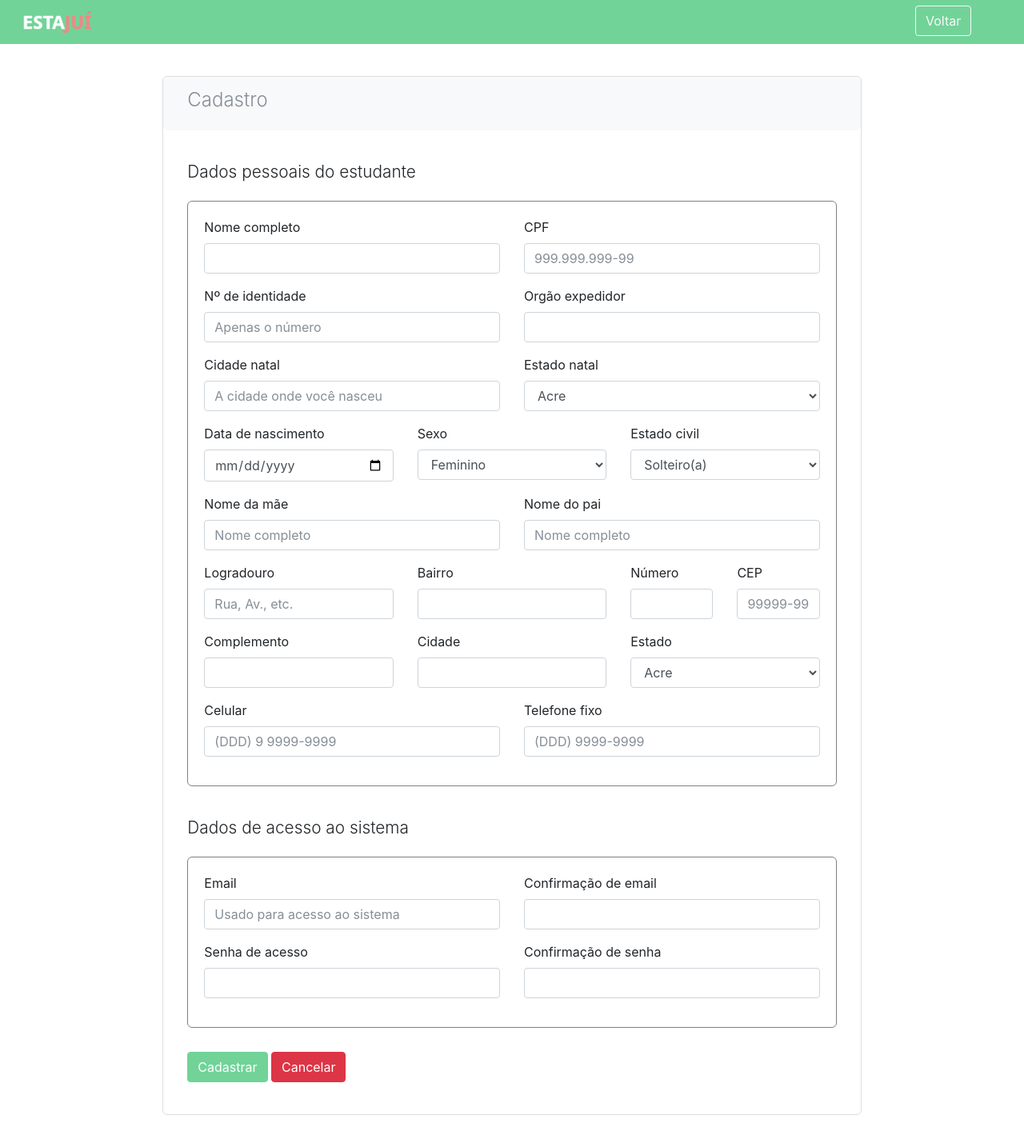
After one commit to Jaudir/estajui, a PHP site: page /estajui/login/cadastro.php in a window 1280 px wide. The commit adds this page. Shown: the whole page at 80% size. Run offline with PHP 8.4, Linux system fonts and the light colour scheme; some libraries are stand-ins or nearby versions.

Commit message:
Inserindo casos de uso de Wadson para teste

```diff
--- /dev/null
+++ b/estajui/login/cadastro.php
@@ -0,0 +1,383 @@
+<!DOCTYPE html>
+
+<?php
+  session_start();
+?>
+<html>
+  <head>
+    <meta charset="utf-8">
+    <title>Cadastro</title>
+    <link rel="stylesheet" href="https://maxcdn.bootstrapcdn.com/bootstrap/4.0.0-beta.2/css/bootstrap.min.css" integrity="sha384-PsH8R72JQ3SOdhVi3uxftmaW6Vc51MKb0q5P2rRUpPvrszuE4W1povHYgTpBfshb" crossorigin="anonymous">
+    <link rel="stylesheet" href="../css/main.css">
+  </head>
+  <body>
+    <div class="container-fluid">
+      <nav class="navbar navbar-expand-lg navbar-light nav-menu">
+        <a class="navbar-brand" href="#">
+          <img src="../img/logo.png" height="42" class="d-inline-block align-top" alt="">
+        </a>
+        <button class="navbar-toggler" type="button" data-toggle="collapse" data-target="#navbarSupportedContent" aria-controls="navbarSupportedContent" aria-expanded="false" aria-label="Toggle navigation">
+          <span class="navbar-toggler-icon"></span>
+        </button>
+        <div class="collapse navbar-collapse" id="navbarSupportedContent">
+          <ul class="nav-content navbar-nav">
+            <li class="nav-item">
+              <a href="login.html"><button type="button" class="btn btn-outline-light bt-sair">Voltar</button></a>
+            </li>
+          </ul>
+        </div>
+      </nav>
+      <div class="row">
+        <div class="offset-lg-2 col-lg-8 content-form-cadastro">
+          <div class="row form-title">
+            <div class="col-md-12">
+              <h3>Cadastro</h3>
+            </div>
+          </div>
+          <form class="container" id="needs-validation" novalidate method="POST" action="persiste_cadastro.php">
+
+            <div class="row">
+              <div class="col-md-12 form-sub-title">
+                <h3>Dados pessoais do estudante</h3>
+              </div>
+            </div>
+            <section>
+              <div class="row">
+                <div class="col-md-6 mb-3">
+                  <label for="validationCustom01">Nome completo</label>
+                  <input value="<?php if(!empty($_SESSION['nome'])) echo  htmlspecialchars($_SESSION['nome']); unset($_SESSION['nome']); ?>" type="text" class="form-control" name="nome" id="validationCustom01" required>
+                  <div class="invalid-feedback">
+                    Por favor, informe seu nome completo.
+                  </div>
+                </div>
+                <div class="col-md-6 mb-3">
+                  <label for="cpf">CPF</label>
+                  <input value="<?php if(!empty($_SESSION['cpf'])) echo  htmlspecialchars($_SESSION['cpf']); unset($_SESSION['cpf']); ?>" type="text" class="form-control" id="cpf" name="cpf"
+                   placeholder="999.999.999-99" required>
+                  <div class="invalid-feedback">
+                    Por favor, informe um CPF válido.
+                  </div>
+                </div>
+              </div>
+              <div class="row">
+                  <div class="col-md-6 mb-3">
+                    <label for="validationCustom03">Nº de identidade</label>
+                    <input value="<?php if(!empty($_SESSION['rg'])) echo  htmlspecialchars($_SESSION['rg']); unset($_SESSION['rg']);?>"  name="rg"type="text" class="form-control" id="validationCustom03" placeholder="Apenas o número" required>
+                    <div class="invalid-feedback">
+                      Por favor, informe um número válido.
+                    </div>
+                  </div>
+                  <div class="col-md-6 mb-2">
+                    <label for="validationCustom04">Orgão expedidor</label>
+                    <input value="<?php if(!empty($_SESSION['orgao_exp'])) echo  htmlspecialchars($_SESSION['orgao_exp']); unset($_SESSION['orgao_exp']); ?>" name="orgao_exp"type="text" class="form-control" id="validationCustom04" required>
+                    <div class="invalid-feedback">
+                      Por favor, informe o orgão expedidor da identidade.
+                    </div>
+                  </div>
+              </div>
+              <div class="row">
+                <div class="col-md-6 mb-3">
+                  <label for="validationCustom05">Cidade natal</label>
+                  <input value="<?php if(!empty($_SESSION['cidade_natal'])) echo  htmlspecialchars($_SESSION['cidade_natal']); unset($_SESSION['cidade_natal']);?>" name="cidade_natal" type="text" class="form-control" id="validationCustom05" placeholder="A cidade onde você nasceu" required>
+                  <div class="invalid-feedback">
+                    Por favor, informe sua cidade natal.
+                  </div>
+                </div>
+                <div class="col-md-6 mb-2">
+                  <label>Estado natal</label>
+                  <select value="<?php if(!empty($_SESSION['estado_natal'])) echo  htmlspecialchars($_SESSION['estado_natal']);unset($_SESSION['estado_natal']); ?>" name="estado_natal" class="form-control" required>
+                    <option value = "AC">Acre</option>
+                    <option value = "AL">Alagoas</option>
+                    <option value = "AP">Amapá</option>
+                    <option value = "AM">Amazonas</option>
+                    <option value = "BA">Bahia</option>
+                    <option value = "CE">Ceará</option>
+                    <option value = "DF">Distrito Federal</option>
+                    <option value = "ES">Espírito Santo</option>
+                    <option value = "GO">Goiás</option>
+                    <option value = "MA">Maranhão</option>
+                    <option value = "MT">Mato Grosso</option>
+                    <option value = "MS">Mato Grosso do Sul</option>
+                    <option value = "MG">Minas Gerais</option>
+                    <option value = "PA">Pará</option>
+                    <option value = "PB">Paraíba</option>
+                    <option value = "PR">Paraná</option>
+                    <option value = "PE">Pernambuco</option>
+                    <option value = "PI">Piauí</option>
+                    <option value = "RJ">Rio de Janeiro</option>
+                    <option value = "RN">Rio Grande do Norte</option>
+                    <option value = "RS">Rio Grande do Sul</option>
+                    <option value = "RO">Rondônia</option>
+                    <option value = "RR">Roraima</option>
+                    <option value = "SC">Santa Catarina</option>
+                    <option value = "SP">São Paulo</option>
+                    <option value = "SE">Sergipe</option>
+                    <option value = "TO">Tocantins</option>
+                  </select>
+                </div>
+              </div>
+              <div class="row">
+                <div class="col-md-4 mb-3">
+                  <label for="validationCustom06">Data de nascimento</label>
+                  <input value="<?php if(!empty($_SESSION['data_nasc'])) echo  htmlspecialchars($_SESSION['data_nasc']); unset($_SESSION['data_nasc']); ?>" name="data_nasc" type="date" class="form-control" id="validationCustom06" placeholder="DD/MM/AAAA" required>
+                  <div class="invalid-feedback">
+                    Por favor, informe a sua data de nascimento.
+                  </div>
+                </div>
+                <div class="col-md-4 mb-2">
+                  <label for="validationCustom07">Sexo</label>
+                  <select  value="<?php if(!empty($_SESSION['sexo'])) echo  htmlspecialchars($_SESSION['sexo']); unset($_SESSION['sexo']); ?>" name="sexo" class="form-control" required>
+                    <option value="Feminino">Feminino</option>
+                    <option value="Masculino">Masculino</option>
+                    <option value="Outro">Outro</option>
+                  </select>
+                </div>
+                <div class="col-md-4 mb-3">
+                  <label for="validationCustom08">Estado civil</label>
+                  <select  value="<?php if(!empty($_SESSION['estado_civil'])) echo  htmlspecialchars($_SESSION['estado_civil']); unset($_SESSION['estado_civil']);?>" name="estado_civil"class="form-control" required>
+                    <option value="Solteiro(a)">Solteiro(a)</option>
+                    <option value="Casado(a)">Casado(a)</option>
+                    <option value="Divorciado(a)">Divorciado(a)</option>
+                    <option value="Viúvo(a)">Viúvo(a)</option>
+                    <option value="Separado(a)">Separado(a)</option>
+                    <option value="União Estável">União Estável</option>
+                  </select>
+                </div>
+              </div>
+              <div class="row">
+                <div class="col-md-6 mb-3">
+                  <label for="validationCustom09">Nome da mãe</label>
+                  <input value="<?php if(!empty($_SESSION['nome_mae'])) echo  htmlspecialchars($_SESSION['nome_mae']);unset($_SESSION['nome_mae']); ?>" name="nome_mae" type="text" class="form-control" id="validationCustom09" placeholder="Nome completo" required>
+                  <div class="invalid-feedback">
+                    Por favor, informe um nome.
+                  </div>
+                </div>
+                <div class="col-md-6 mb-2">
+                  <label for="validationCustom10">Nome do pai</label>
+                  <input value="<?php if(!empty($_SESSION['nome_pai'])) echo  htmlspecialchars($_SESSION['nome_pai']); unset($_SESSION['nome_pai']);?>"  name="nome_pai" type="text" class="form-control" id="validationCustom03" placeholder="Nome completo" required>
+                  <div class="invalid-feedback">
+                    Por favor, informe um nome.
+                  </div>
+                </div>
+              </div>
+              <div class="row">
+                <div class="col-md-4 mb-3">
+                  <label for="validationCustom11">Logradouro</label>
+                  <input value="<?php if(!empty($_SESSION['logradouro'])) echo  htmlspecialchars($_SESSION['logradouro']); unset($_SESSION['logradouro']);?>" name="logradouro" type="text" class="form-control" id="validationCustom11" placeholder="Rua, Av., etc." required>
+                  <div class="invalid-feedback">
+                    Preencha este campo.
+                  </div>
+                </div>
+                <div class="col-md-4 mb-2">
+                  <label for="validationCustom12">Bairro</label>
+                  <input value="<?php if(!empty($_SESSION['bairro'])) echo  htmlspecialchars($_SESSION['bairro']); unset($_SESSION['bairro']);?>" name="bairro" type="text" class="form-control" id="validationCustom12" required>
+                  <div class="invalid-feedback">
+                    Preencha este campo.
+                  </div>
+                </div>
+                <div class="col-md-2 mb-2">
+                  <label  for="validationCustom13">Número</label>
+                  <input value="<?php if(!empty($_SESSION['numero'])) echo  htmlspecialchars($_SESSION['numero']); unset($_SESSION['numero']);?>" name="numero"type="text" class="form-control" id="validationCustom13" required>
+                  <div class="invalid-feedback">
+                    Preencha este campo.
+                  </div>
+                </div>
+
+                <div class="col-md-2 mb-2">
+                  <label for="cep">CEP</label>
+                  <input value="<?php if(!empty($_SESSION['cep'])) echo  htmlspecialchars($_SESSION['cep']); unset($_SESSION['cep']); ?>" name="cep" type="text" class="form-control" name="cep" id="cep" placeholder="99999-999" required>
+                  <div class="invalid-feedback">
+                    Por favor, informe um CEP válido.
+                  </div>
+                </div>
+              </div>
+
+              <div class="row">
+                <div class="col-md-4 mb-3">
+                  <label for="validationCustom15">Complemento</label>
+                  <input value="<?php if(!empty($_SESSION['complemento'])) echo  htmlspecialchars($_SESSION['complemento']);unset($_SESSION['complemento']); ?>" name="complemento" type="text" class="form-control" id="validationCustom15">
+                </div>
+                <div class="col-md-4 mb-2">
+                  <label for="validationCustom16">Cidade</label>
+                  <input value="<?php if(!empty($_SESSION['cidade'])) echo  htmlspecialchars($_SESSION['cidade']); unset($_SESSION['cidade']); ?>" name="cidade" type="text" class="form-control" id="validationCustom16" required>
+                  <div class="invalid-feedback">
+                    Preencha este campo.
+                  </div>
+                </div>
+                <div class="col-md-4 mb-2">
+                  <label for="validationCustom17">Estado</label>
+                  <select value="<?php if(!empty($_SESSION['uf'])) echo  htmlspecialchars($_SESSION['uf']); unset($_SESSION['uf']);?>" name="uf"class="form-control" required>
+                    <option value = "AC">Acre</option>
+                    <option value = "AL">Alagoas</option>
+                    <option value = "AP">Amapá</option>
+                    <option value = "AM">Amazonas</option>
+                    <option value = "BA">Bahia</option>
+                    <option value = "CE">Ceará</option>
+                    <option value = "DF">Distrito Federal</option>
+                    <option value = "ES">Espírito Santo</option>
+                    <option value = "GO">Goiás</option>
+                    <option value = "MA">Maranhão</option>
+                    <option value = "MT">Mato Grosso</option>
+                    <option value = "MS">Mato Grosso do Sul</option>
+                    <option value = "MG">Minas Gerais</option>
+                    <option value = "PA">Pará</option>
+                    <option value = "PB">Paraíba</option>
+                    <option value = "PR">Paraná</option>
+                    <option value = "PE">Pernambuco</option>
+                    <option value = "PI">Piauí</option>
+                    <option value = "RJ">Rio de Janeiro</option>
+                    <option value = "RN">Rio Grande do Norte</option>
+                    <option value = "RS">Rio Grande do Sul</option>
+                    <option value = "RO">Rondônia</option>
+                    <option value = "RR">Roraima</option>
+                    <option value = "SC">Santa Catarina</option>
+                    <option value = "SP">São Paulo</option>
+                    <option value = "SE">Sergipe</option>
+                    <option value = "TO">Tocantins</option>
+                  </select>
+                </div>
+              </div>
+              <div class="row">
+                <div class="col-md-6 mb-3">
+                  <label for="celular">Celular</label>
+                  <input value="<?php if(!empty($_SESSION['celular'])) echo  htmlspecialchars($_SESSION['celular']); unset($_SESSION['celular']);?>" name="celular" type="text" id="celular" class="form-control" id="validationCustom18" placeholder="(DDD) 9 9999-9999" required>
+                  <div class="invalid-feedback">
+                    Preencha este campo.
+                  </div>
+                </div>
+                <div class="col-md-6 mb-2">
+                  <label for="validationCustom19">Telefone fixo</label>
+                  <input value="<?php if(!empty($_SESSION['telefone'])) echo  htmlspecialchars($_SESSION['telefone']); unset($_SESSION['telefone']);?>" name="telefone"type="text" class="form-control" id="telefone" placeholder="(DDD) 9999-9999">
+                </div>
+              </div>
+
+            </section>
+            <div class="row">
+              <div class="col-md-12 form-sub-title">
+                <h3>Dados de acesso ao sistema</h3>
+              </div>
+            </div>
+            <section>
+
+              <div class="row">
+                <div class="col-md-6 mb-3">
+                  <label for="validationCustom20">Email</label>
+                  <input value="<?php if(!empty($_SESSION['email'])) echo  htmlspecialchars($_SESSION['email']);unset($_SESSION['email']); ?>" name="email"type="text" class="form-control" id="validationCustom20" placeholder="Usado para acesso ao sistema" required>
+                  <div class="invalid-feedback">
+                    Por favor, informe um e-mail válido.
+                  </div>
+                  <span class="error">
+                  <?php if (!empty($_SESSION['email_erro1'])) {
+    echo "Por favor, informe um e-mail válido.
+                    ";
+    unset($_SESSION['email_erro1']);
+}
+                  ?>
+                </span>
+                  <span class="error">
+                  <?php if (!empty($_SESSION['email_erro2'])) {
+                      echo $_SESSION['email_erro2'];
+                      unset($_SESSION['email_erro2']);
+                  }
+                  ?>
+                </span>
+                </div>
+                <div class="col-md-6 mb-3">
+                  <label for="validationCustom21">Confirmação de email</label>
+                  <input value="<?php if(!empty($_SESSION['email_confirmacao'])) echo  htmlspecialchars($_SESSION['email_confirmacao']);unset($_SESSION['email_confirmacao']); ?>" name="email_confirmacao" type="text" class="form-control" id="validationCustom21" required>
+                  <div class="invalid-feedback">
+                    Por favor, informe um e-mail coerente.
+                  </div>
+                    <span class="error">
+                   <?php if (!empty($_SESSION['email_erro2'])) {
+                      echo $_SESSION['email_erro2'];
+                      unset($_SESSION['email_erro2']);
+                  }
+                   ?>
+                 </span>
+                </div>
+              </div>
+              <div class="row">
+                <div class="col-md-6 mb-3">
+                  <label for="validationCustom22">Senha de acesso</label>
+                  <input value="<?php if(!empty($_SESSION['senha'])) echo  htmlspecialchars($_SESSION['senha']);unset($_SESSION['senha']); ?>" name="senha"type="password" class="form-control" id="validationCustom22" required>
+                  <div class="invalid-feedback">
+                    Por favor, informe um senha válida.
+                  </div>
+
+                </span>
+                  <span class="error">
+                <?php
+
+                  if (!empty($_SESSION['senha_erro2'])) {
+                      echo " Por favor, informe um senha coerente.<br>Minímo: 8 digítos.";
+                      unset($_SESSION['senha_erro2']);
+                  }
+
+                ?>
+              </span>
+                    <span class="error">
+                    <?php
+
+                      if (!empty($_SESSION['senha_erro1'])) {
+                          echo $_SESSION['senha_erro1'];
+                      }
+
+                    ?>
+                  </span>
+                </div>
+                <div class="col-md-6 mb-3">
+                  <label for="validationCustom23">Confirmação de senha</label>
+                  <input value="<?php if(!empty($_SESSION['senha_confirmacao'])) echo  htmlspecialchars($_SESSION['senha_confirmacao']);unset($_SESSION['senha_confirmacao']); ?>" name="senha_confirmacao"type="password" class="form-control" id="validationCustom23" required>
+                  <div class="invalid-feedback">
+                    Por favor, informe um senha coerente.
+                  </div>
+                  <span class="error">
+                  <?php
+
+                    if (!empty($_SESSION['senha_erro1'])) {
+                        echo $_SESSION['senha_erro1'];
+                        unset($_SESSION['senha_erro1']);
+                    }
+                  ?>
+
+                </div>
+              </div>
+
+            </section>
+            <div class="row">
+              <div class="col-md-12" style="margin-top: 30px;">
+                <button class="btn btn-success" name="cadastrar" type="submit">Cadastrar</button>
+                <button class="btn btn-danger" name="cancelar" type="submit">Cancelar</button>
+              </div>
+            </div>
+          </form>
+
+          <script>
+          // Example starter JavaScript for disabling form submissions if there are invalid fields
+          (function() {
+            'use strict';
+            window.addEventListener('load', function() {
+              var form = document.getElementById('needs-validation');
+              form.addEventListener('submit', function(event) {
+                if (form.checkValidity() === false) {
+                  event.preventDefault();
+                  event.stopPropagation();
+                }
+                form.classList.add('was-validated');
+              }, false);
+            }, false);
+          })();
+          </script>
+        </div>
+      </div>
+    </div>
+    <!-- SCRIPTS -->
+    <script src="../js/jquery-1.9.0.min.js" type="text/javascript" charset="utf-8"></script>
+    <script src="../js/jquery.maskedinput.js" type="text/javascript"></script>
+    <script src="../js/masks.js" type="text/javascript"></script>
+    <!--<script src="https://code.jquery.com/jquery-3.2.1.slim.min.js" integrity="sha384-KJ3o2DKtIkvYIK3UENzmM7KCkRr/rE9/Qpg6aAZGJwFDMVNA/GpGFF93hXpG5KkN" crossorigin="anonymous"></script>-->
+    <script src="https://cdnjs.cloudflare.com/ajax/libs/popper.js/1.12.3/umd/popper.min.js" integrity="sha384-vFJXuSJphROIrBnz7yo7oB41mKfc8JzQZiCq4NCceLEaO4IHwicKwpJf9c9IpFgh" crossorigin="anonymous"></script>
+    <script src="https://maxcdn.bootstrapcdn.com/bootstrap/4.0.0-beta.2/js/bootstrap.min.js" integrity="sha384-alpBpkh1PFOepccYVYDB4do5UnbKysX5WZXm3XxPqe5iKTfUKjNkCk9SaVuEZflJ" crossorigin="anonymous"></script>
+  </body>
+</html>
```
Also changed, not shown: scripts/controllers/base-controller.php (+36 -4 lines), scripts/controllers/configs.php (+9 -1 lines), scripts/controllers/persiste_cadastro.php (added, +92 -0 lines), scripts/controllers/pre-cadastrar-empresa.php (+5 -4 lines), scripts/models/aluno-model.php (added, +30 -0 lines), scripts/util/String.php (added, +12 -0 lines), scripts/daos/Aluno.php (line endings or trailing spaces).
